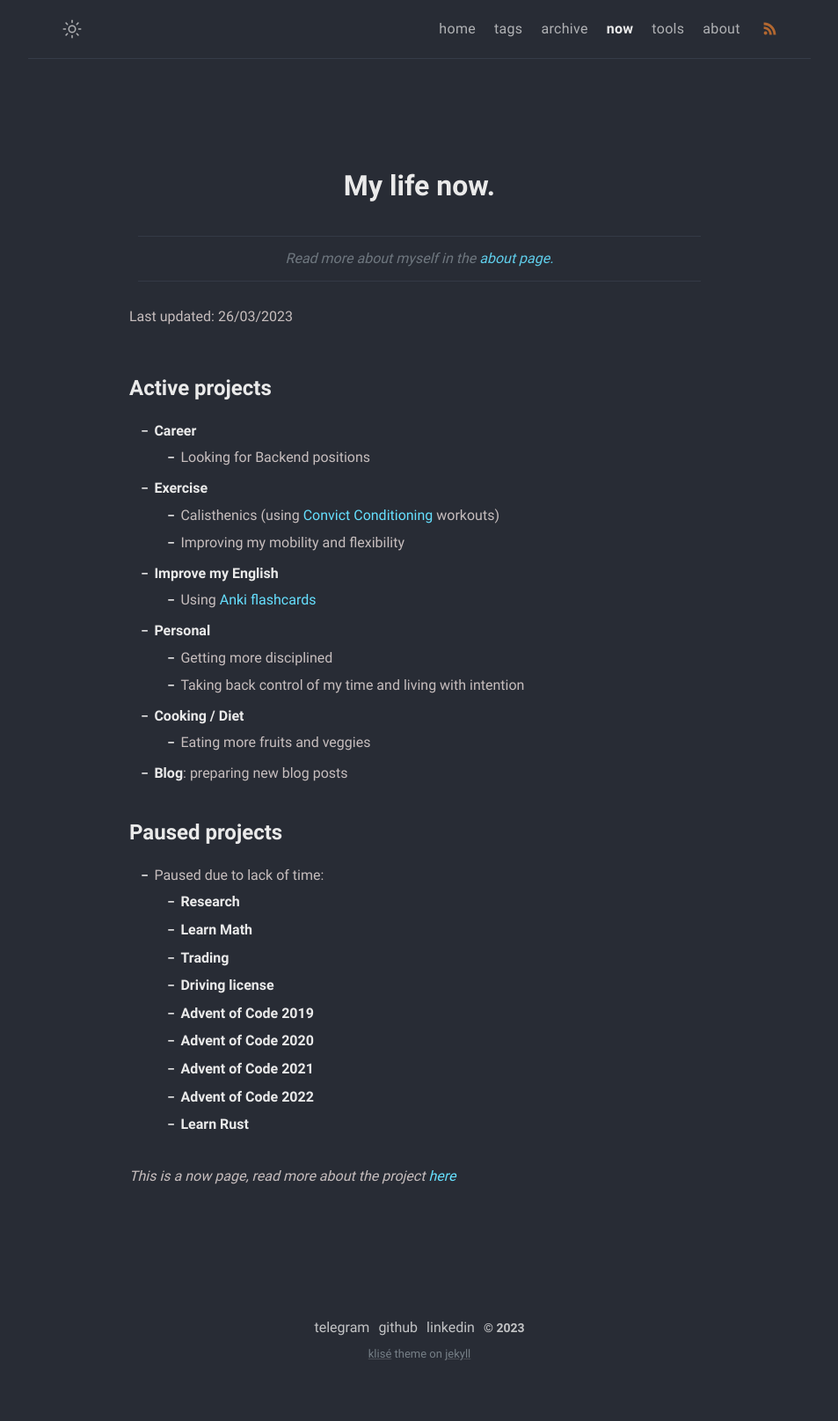
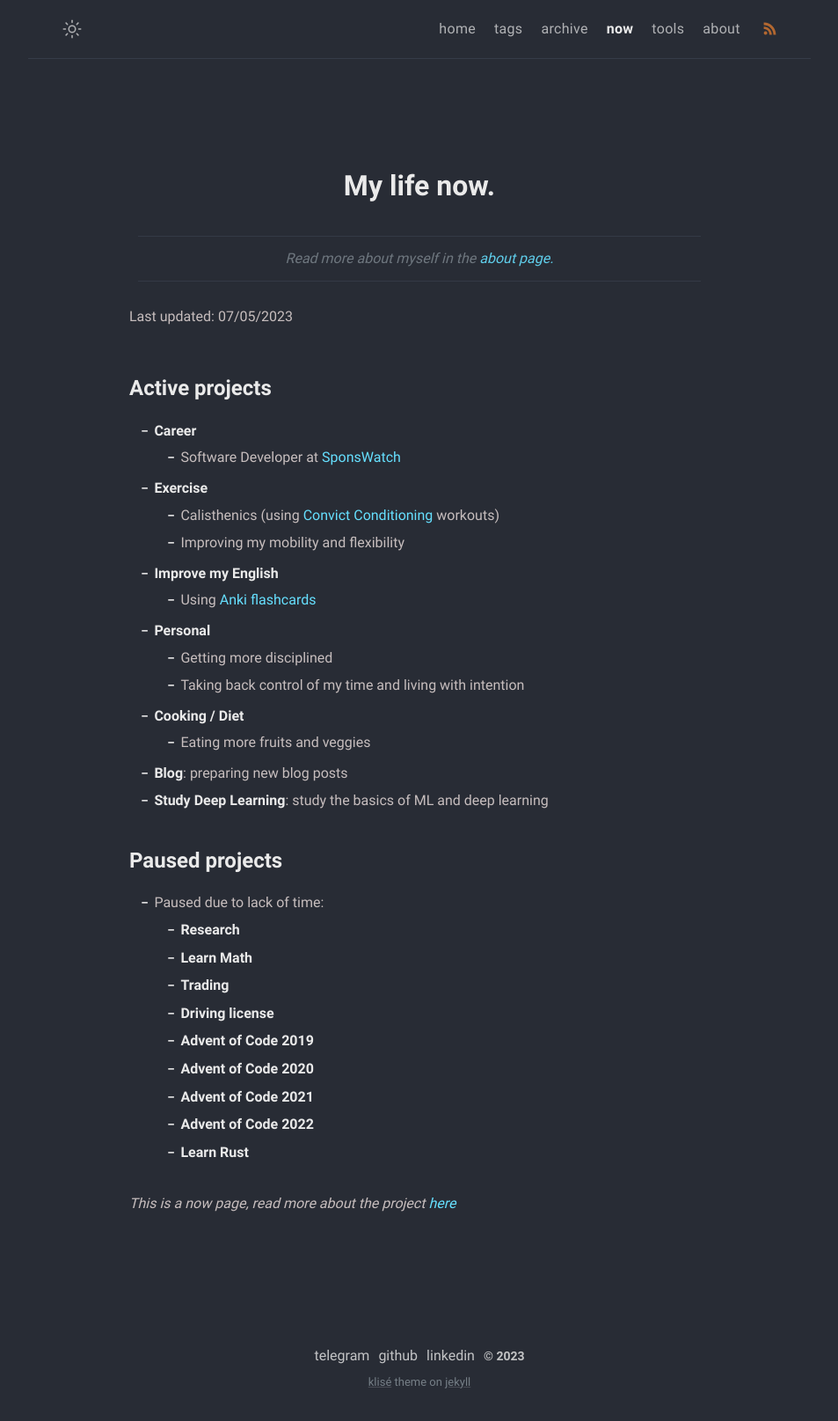
Before and after one commit to MonkeyAndres/MonkeyAndres.github.io, a Jekyll site: the page built from now.md, in a window 1280 px wide. Shown: the whole page at 88% size, without its empty margins (163-1116 px from the left). Built offline with Jekyll 4.4.1, drawn with Linux system fonts in a browser that asks for light colours; before the commit the page ends 1583 px from its top, so only the background shows below that.

Commit message:
📝 Update now page

```diff
--- a/now.md
+++ b/now.md
@@ -8,12 +8,12 @@ comments: false
 
 > Read more about myself in the [about page.](../about)
 
-Last updated: 26/03/2023
+Last updated: 07/05/2023
 
 # Active projects
 
 - **Career**
-  - Looking for Backend positions
+  - Software Developer at [SponsWatch](https://sponswatch.com/)
 - **Exercise**
   - Calisthenics (using [Convict Conditioning](https://www.goodreads.com/book/show/7305111-convict-conditioning) workouts)
   - Improving my mobility and flexibility
@@ -25,6 +25,7 @@ Last updated: 26/03/2023
 - **Cooking / Diet**
   - Eating more fruits and veggies
 - **Blog**: preparing new blog posts
+- **Study Deep Learning**: study the basics of ML and deep learning
 
 # Paused projects
 
```
